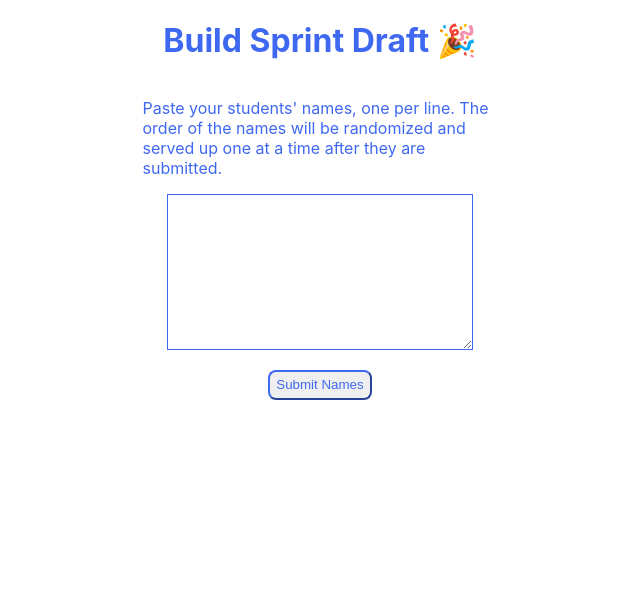
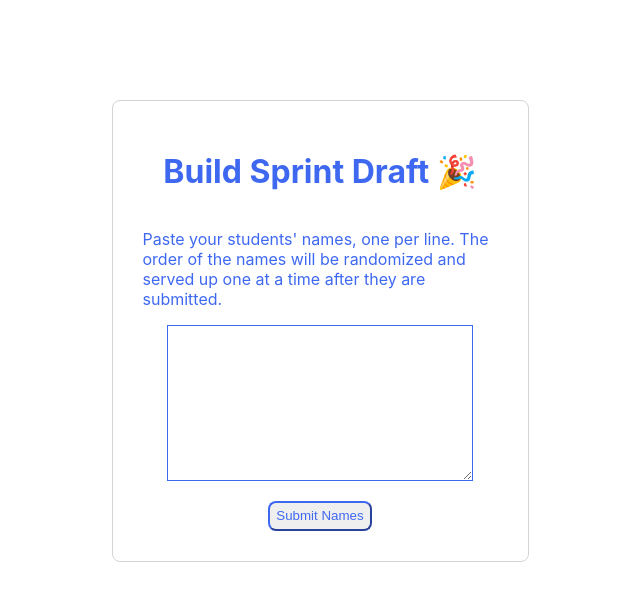
Before and after one commit to adamhinckley/name-randomizer, a React (Create React App) app: page / in a window 1280 px wide. Shown: the top 600 px of the page, without its empty margins (320-960 px from the left). Built offline with nearby package versions, Linux system fonts and the light colour scheme.

Commit message:
polishes the styling

```diff
--- a/src/App.css
+++ b/src/App.css
@@ -2,10 +2,19 @@
   /* text-align: center; */
   max-width: 600px;
   margin: 0 auto;
+  padding-top: 100px;
   color: #3f68f1;
   display: flex;
   flex-direction: column;
   align-items: center;
+  justify-content: center;
+  text-align: center;
+}
+
+.container {
+  border: 1px solid lightgrey;
+  padding: 30px;
+  border-radius: 8px;
 }
 
 .instructions {
--- a/src/App.js
+++ b/src/App.js
@@ -73,6 +73,7 @@
 
   return (
     <div className="App">
+      <div className="container">
         <header className="App-header">
           <h1>
             Build Sprint Draft{" "}
@@ -97,7 +98,6 @@
             <button onClick={e => addNames(e, names)}>Submit Names</button>
           </form>
         ) : null}
-      {/* {!shuffled ? <button onClick={shuffle(names)}>shuffle</button> : null} */}
         {names.length ? (
           <>
             {removeEmptyStringFromEnd(names)}
@@ -134,6 +134,7 @@
         return <p key={name}>{name}</p>;
       })} */}
       </div>
+    </div>
   );
 }
 
```
Lines whose indentation alone changed are shown as unchanged.
